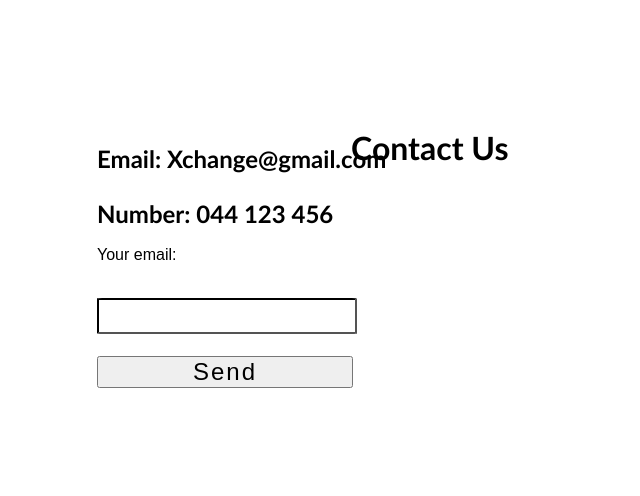
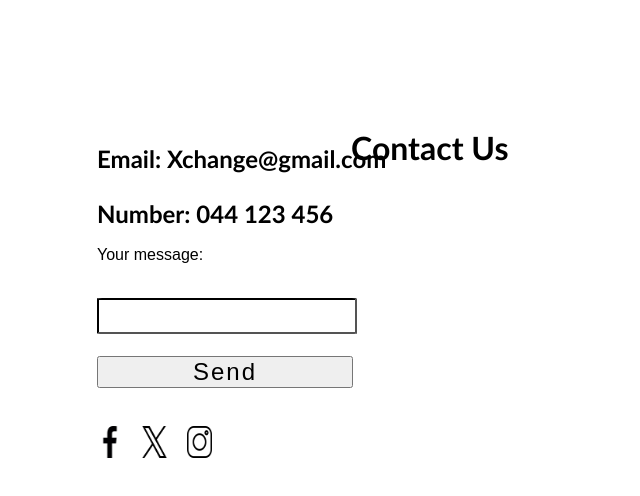
Before and after one commit to henor0/Projekti-Grupor, a plain HTML site: page index.html in a window 1280 px wide. Shown: the part 2512-3008 px from the top of the page, without its empty margins (415-1055 px from the left). Drawn offline with Linux system fonts and the light colour scheme.

Commit message:
Finished

```diff
--- a/index.html
+++ b/index.html
@@ -18,9 +18,7 @@
                     <br> All Your Crypto Currency Into Real Life Money</h4>
             <button class="get-started-btn"><a href="#about" class="get-started-link">Learn More</a></button>
             <div class="div-icon">
-                <a href="#"><img src="/img/facebook.png" alt="" class="icon fb"></a>
-                <a href="#"><img src="/img/instagram.png" alt="" class="icon ig"></a>
-                <a href="#"><img src="/img/twitter.png" alt="" class="icon x"></a>
+
 
 
             </div>
@@ -116,13 +114,17 @@
 
 
     <section id="contact">
-        <p class="txt-p">Your email:</p>
+        <a href="#"><img src="/img/facebook.png" alt="" class="icon fb"></a>
+                <a href="#"><img src="/img/instagram.png" alt="" class="icon ig"></a>
+                <a href="#"><img src="/img/twitter.png" alt="" class="icon x"></a>
+        <p class="txt-p">Your message:</p>
         <input type="text" class="txt-input" name="Your name">
         <img src="/img/contactus.webp" alt="" class="contact-us-img">
         <h1 class="contact-us"> Contact Us</h1>
         <h3 class="email">Email: Xchange@gmail.com</h3>
         <h3 class="number">Number: 044 123 456</h3>
         <button id="send">Send</button>
+
     </section>
 
 </body>
--- a/style.css
+++ b/style.css
@@ -143,13 +143,13 @@ h1{
     margin-left: 5%;
 }
 .fb{
-    margin-left: 5%;
+    margin-left: 40%;
 }
 .ig{
-    margin-left: 11%;
+    margin-left: 47%;
 }
 .x{
-    margin-left: 8%;
+    margin-left: 43.5%;
 }
 .trade-img{
     position: absolute;
```
